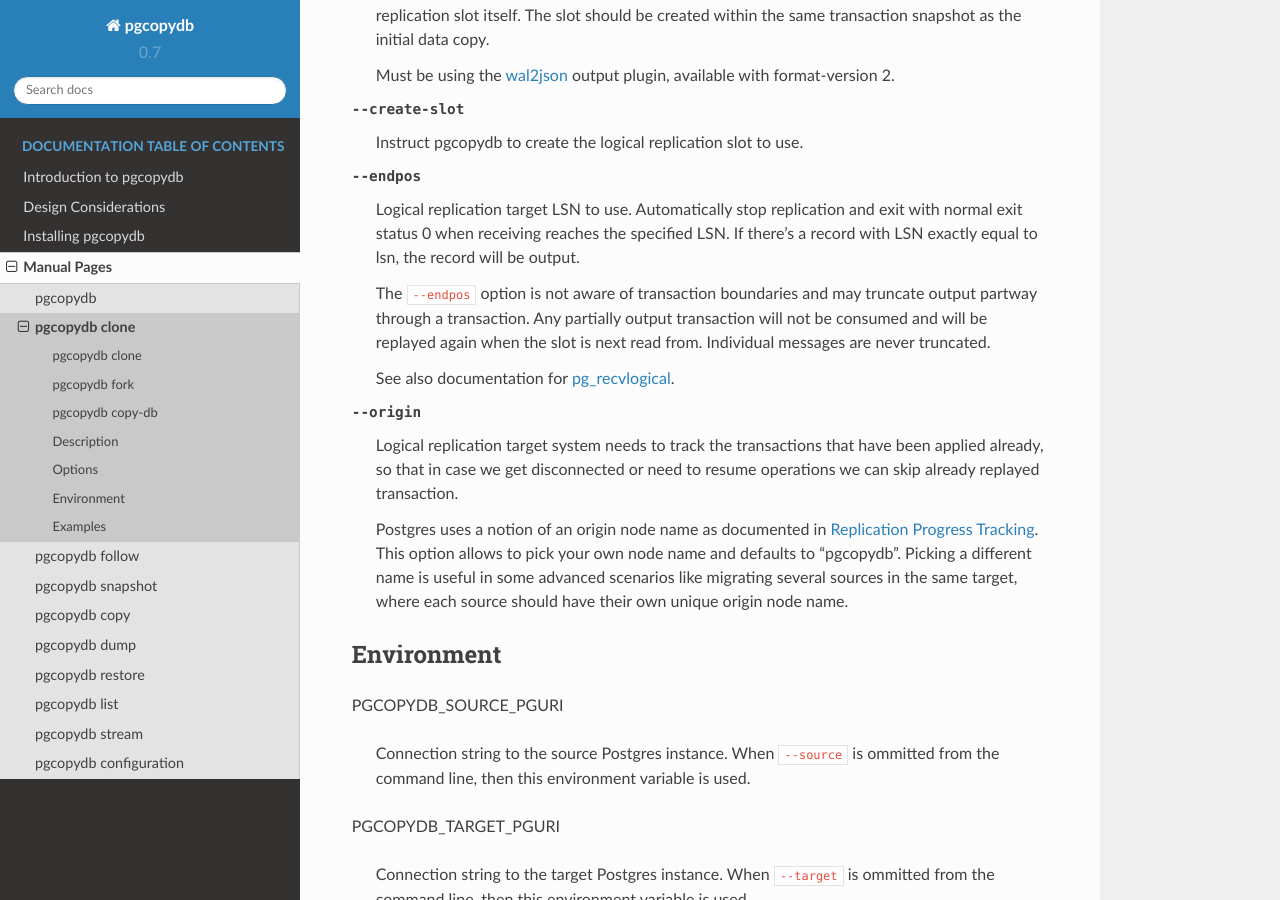
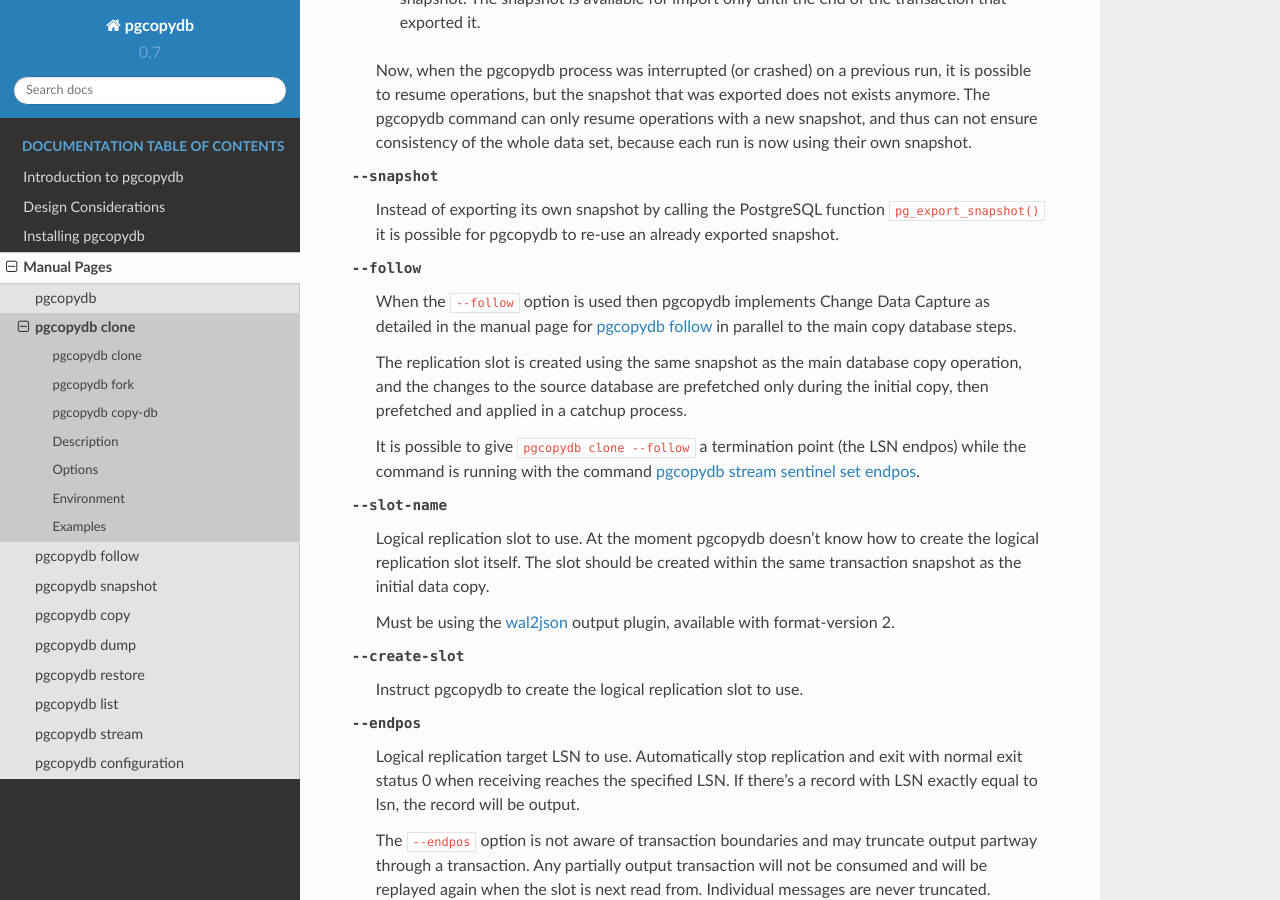
Before and after one commit to dimitri/pgcopydb, a Sphinx documentation site: the page built from docs/ref/pgcopydb_clone.rst, in a window 1280 px wide and 900 px high, scrolled down 4693 px. Built offline with Sphinx 7.4.7 and the Read the Docs theme 2.0.0, drawn with Linux system fonts in a browser that asks for light colours; some of the changed text lies outside the part shown.

Commit message:
Improve docs for pgcopydb clone --follow.

```diff
--- a/docs/ref/pgcopydb_clone.rst
+++ b/docs/ref/pgcopydb_clone.rst
@@ -121,6 +121,22 @@ The ``pgcopydb clone`` command implements the following steps:
      The *post-data* script is filtered out using the ``pg_restore
      --use-list`` option so that indexes and primary key constraints already
      created in step 4. are properly skipped now.
+
+When using the ``--follow`` option the steps from the :ref:`pgcopydb_follow`
+command are also run concurrently to the main copy. The Change Data Capture
+is then automatically driven from a prefetch-only phase to the
+prefetch-and-catchup phase, which is enabled as soon as the base copy is
+done.
+
+See the command :ref:`pgcopydb_stream_sentinel_set_endpos` to remote control
+the follow parts of the command even while the command is already running.
+
+::
+
+   $ pgcopydb clone --follow &
+
+   # later when the application is ready to make the switch
+   $ pgcopydb stream sentinel set endpos --current
 
 Options
 -------
@@ -265,6 +281,21 @@ The following options are available to ``pgcopydb clone``:
   ``pg_export_snapshot()`` it is possible for pgcopydb to re-use an already
   exported snapshot.
 
+--follow
+
+  When the ``--follow`` option is used then pgcopydb implements Change Data
+  Capture as detailed in the manual page for :ref:`pgcopydb_follow` in
+  parallel to the main copy database steps.
+
+  The replication slot is created using the same snapshot as the main
+  database copy operation, and the changes to the source database are
+  prefetched only during the initial copy, then prefetched and applied in a
+  catchup process.
+
+  It is possible to give ``pgcopydb clone --follow`` a termination point
+  (the LSN endpos) while the command is running with the command
+  :ref:`pgcopydb_stream_sentinel_set_endpos`.
+
 --slot-name
 
   Logical replication slot to use. At the moment pgcopydb doesn't know how
@@ -309,6 +340,7 @@ The following options are available to ``pgcopydb clone``:
   target, where each source should have their own unique origin node name.
 
   __ https://www.postgresql.org/docs/current/replication-origins.html
+
 
 Environment
 -----------
```
